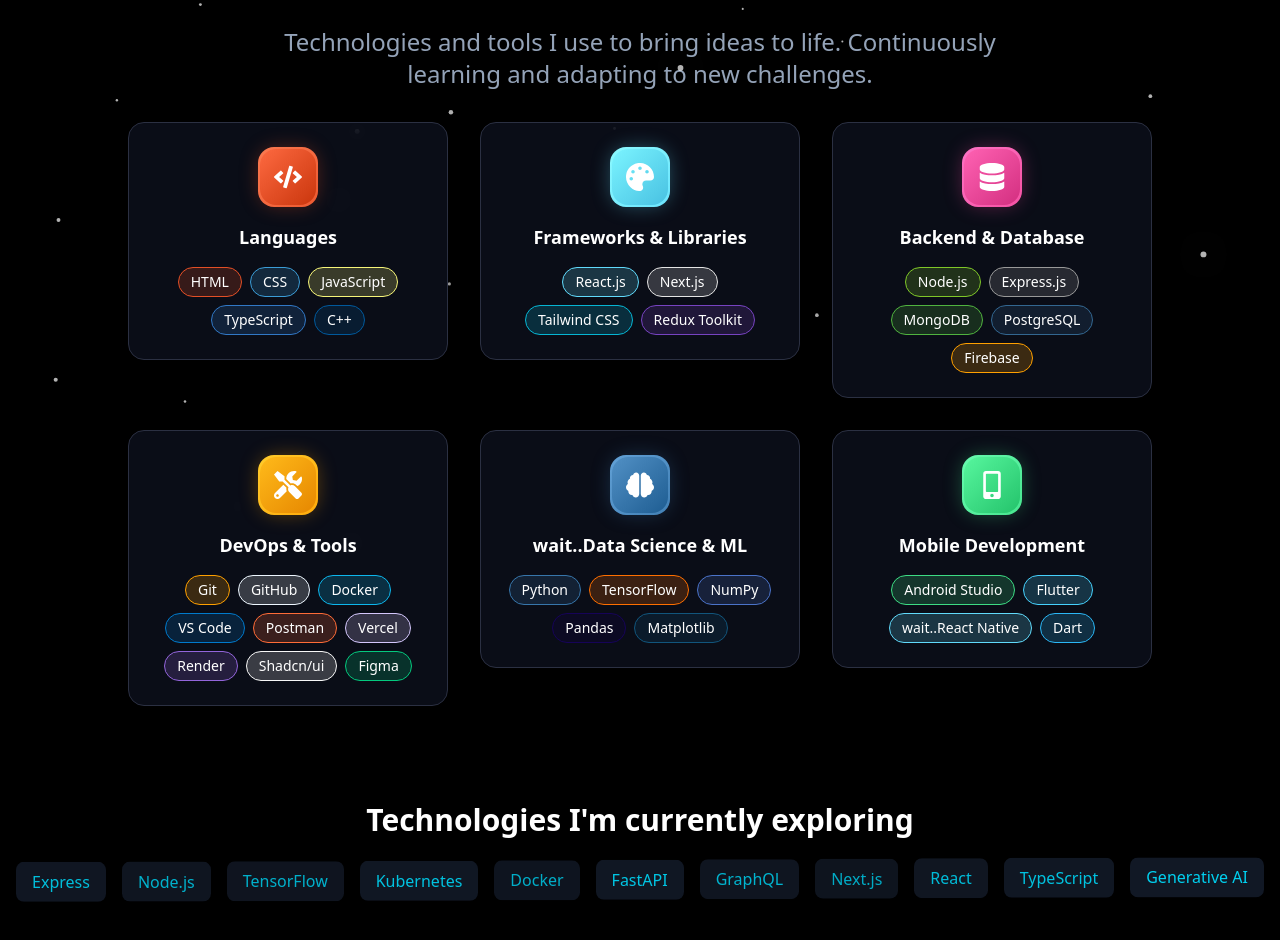
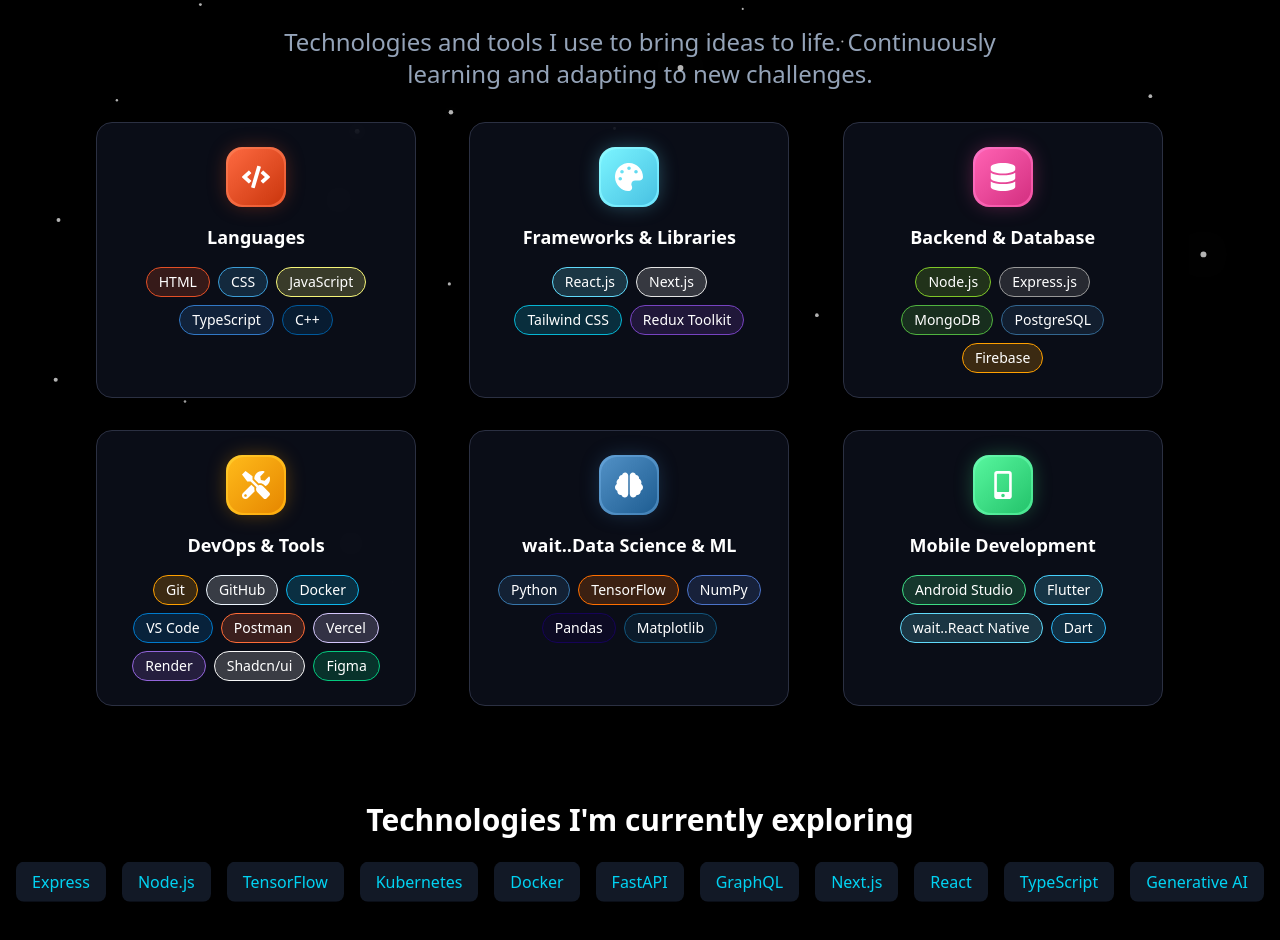
Before and after one commit to Abhinavsharma005/Portfolio, a React (Vite) app: page /skills in a window 1280 px wide. Shown: the part 202-1142 px from the top of the page. Built offline with nearby package versions, Linux system fonts and the light colour scheme.

Commit message:
fixed framer motion issue

```diff
--- a/src/Components/SkillCard.jsx
+++ b/src/Components/SkillCard.jsx
@@ -1,6 +1,6 @@
 import React from "react";
 
-const SkillCard = ({ icon: Icon, title, skills }) => {
+const SkillCard = ({ icon: Icon, title, skills, className }) => {
   // Default color (from first skill)
   let mainColor = skills[0]?.color || "#3B82F6";
 
@@ -9,7 +9,7 @@
 
   return (
     <div
-      className="rounded-2xl p-6 w-full sm:w-[320px] shadow-lg transform transition-all duration-300 hover:scale-105 backdrop-blur-md"
+      className={`rounded-2xl p-6 w-full sm:w-[320px] shadow-lg transform transition-all duration-300 hover:scale-105 backdrop-blur-md ${className || ''}`}
       style={{
         backgroundColor: "rgba(15, 19, 33, 0.7)",
         border: "1px solid #2b3042",
--- a/src/Components/Skills.jsx
+++ b/src/Components/Skills.jsx
@@ -90,7 +90,6 @@
   ];
 
   const exploring = [
-
     "Express",
     "Node.js",
     "TensorFlow",
@@ -102,7 +101,6 @@
     "React",
     "TypeScript",
     "Generative AI",
-
   ];
 
   const containerVariants = {
@@ -124,9 +122,9 @@
     <div>
       <motion.h1
         className="text-6xl font-extrabold text-center text-transparent bg-clip-text bg-gradient-to-r from-cyan-400 to-indigo-600 mt-10"
-        initial={{ opacity: 0, y: -20 }}
+        initial={{ opacity: 0, y: -50 }}
         whileInView={{ opacity: 1, y: 0 }}
-        transition={{ duration: 0.6 }}
+        transition={{ duration: 0.8 }}
         viewport={{ once: true }}
       >
         Skills & Expertise
@@ -142,22 +140,26 @@
         learning and adapting to new challenges.
       </motion.p>
 
-      {/* Cards Section */}
+      {/* Cards Section*/}
       <motion.div
-        className="flex flex-wrap justify-center gap-8 p-8 max-w-7xl mx-auto overflow-x-auto"
+        className="grid grid-cols-1 md:grid-cols-2 lg:grid-cols-3 gap-8 p-8 max-w-6xl mx-auto"
         variants={containerVariants}
         initial="hidden"
         whileInView="visible"
         viewport={{ once: true }}
       >
         {skillData.map((data) => (
-          <motion.div key={data.title} variants={itemVariants}>
+          <motion.div
+            key={data.title}
+            variants={itemVariants}
+            className="flex flex-col h-full"
+          >
             <SkillCard
               icon={data.icon}
               title={data.title}
               iconColor={data.iconColor}
               skills={data.skills}
-              className="bg-[#11141d]/80 border border-[#1b1e2a] backdrop-blur-md"
+              className="bg-[#11141d]/80 border border-[#1b1e2a] backdrop-blur-md h-full w-full max-w-none"
             />
           </motion.div>
         ))}
@@ -167,7 +169,7 @@
       <div className="text-center mt-16 mb-16">
         <motion.h2
           className="text-3xl font-semibold text-white mb-6"
-          initial={{ opacity: 0, y: 20 }}
+          initial={{ opacity: 0, y: 30 }}
           whileInView={{ opacity: 1, y: 0 }}
           transition={{ duration: 0.6 }}
           viewport={{ once: true }}
@@ -181,12 +183,11 @@
               key={tech}
               className="px-4 py-2 bg-[#1B2437]/70 text-cyan-400 rounded-lg animate-float"
               style={{
-                animationDelay: `${index * 0.2}s`,
-                // keeping the original opacity logic might conflict with motion, but let's try to mix them or just use motion for entrance
+                // Mixing pure css animation with Framer Motion entrance
               }}
               initial={{ opacity: 0, scale: 0.8 }}
-              whileInView={{ opacity: 0.8 + Math.random() * 0.2, scale: 1 }}
-              transition={{ duration: 0.5, delay: index * 0.1 }}
+              whileInView={{ opacity: 1, scale: 1 }}
+              transition={{ duration: 0.5, delay: index * 0.05 }}
               viewport={{ once: true }}
             >
               {tech}
```
